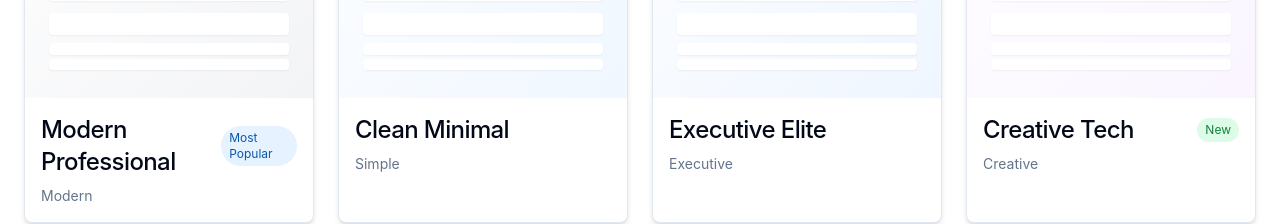
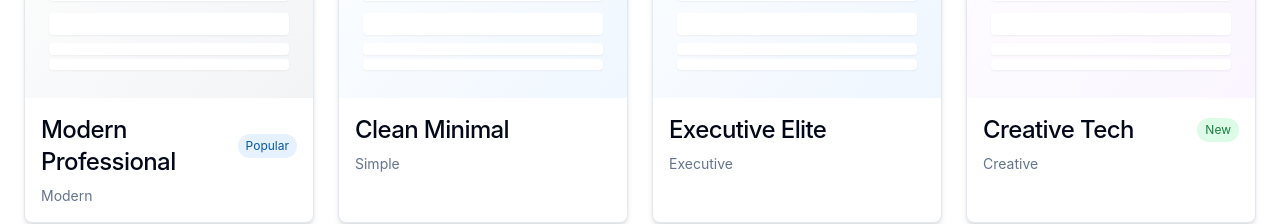
Before and after one commit to resumerite/resumerite-official-website, a React (Vite) app: page / in a window 1280 px wide. Shown: the part 1840-2064 px from the top of the page. Built offline with nearby package versions, Linux system fonts and the light colour scheme.

Commit message:
fix: template

```diff
--- a/src/components/home/TemplateShowcase.tsx
+++ b/src/components/home/TemplateShowcase.tsx
@@ -8,7 +8,7 @@ const templates = [
     name: "Modern Professional",
     preview: "bg-gradient-to-br from-white to-gray-100",
     category: "Modern",
-    popularity: "Most Popular"
+    popularity: "Popular"
   },
   {
     name: "Clean Minimal",
@@ -65,7 +65,7 @@ const TemplateShowcase = () => {
                   <h3 className="font-medium">{template.name}</h3>
                   {template.popularity && (
                     <span className={`text-xs px-2 py-1 rounded-full ${
-                      template.popularity === 'Most Popular' ? 'bg-resumeRite-100 text-resumeRite-700' : 'bg-green-100 text-green-700'
+                      template.popularity === 'Popular' ? 'bg-resumeRite-100 text-resumeRite-700' : 'bg-green-100 text-green-700'
                     }`}>
                       {template.popularity}
                     </span>
```
